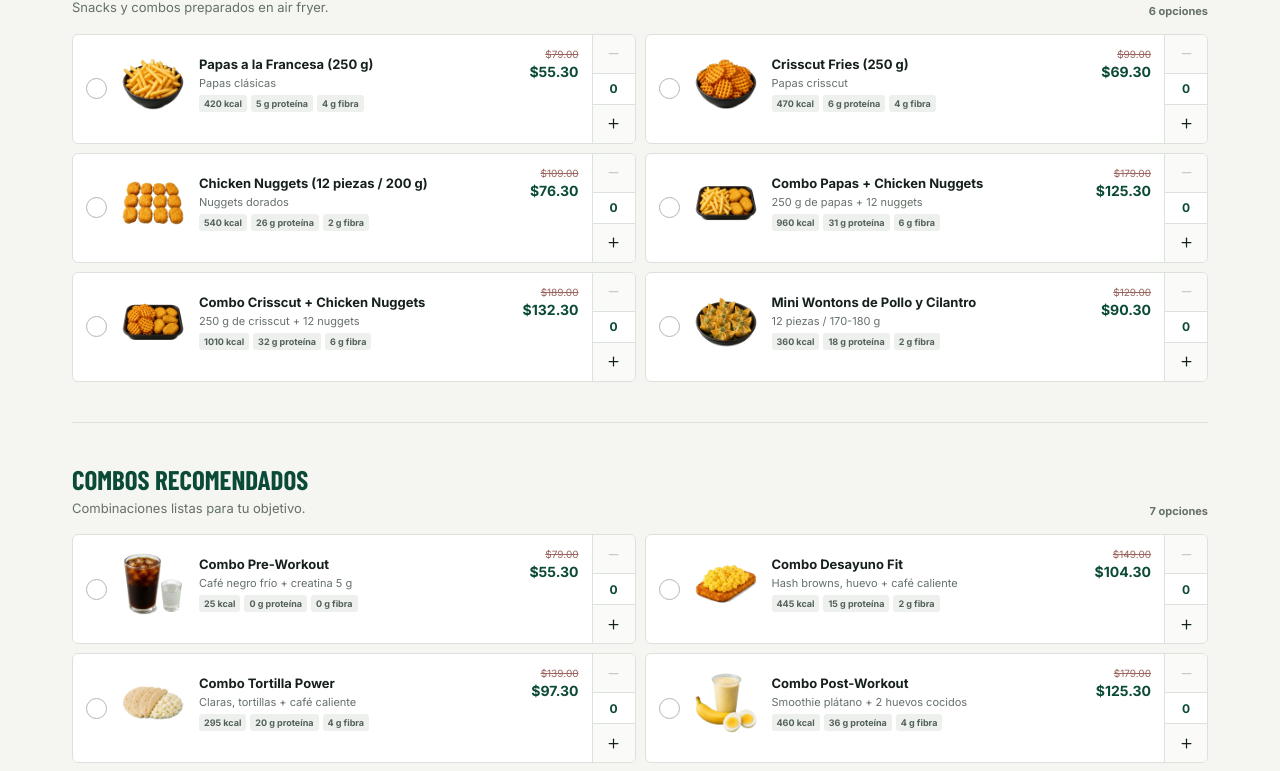
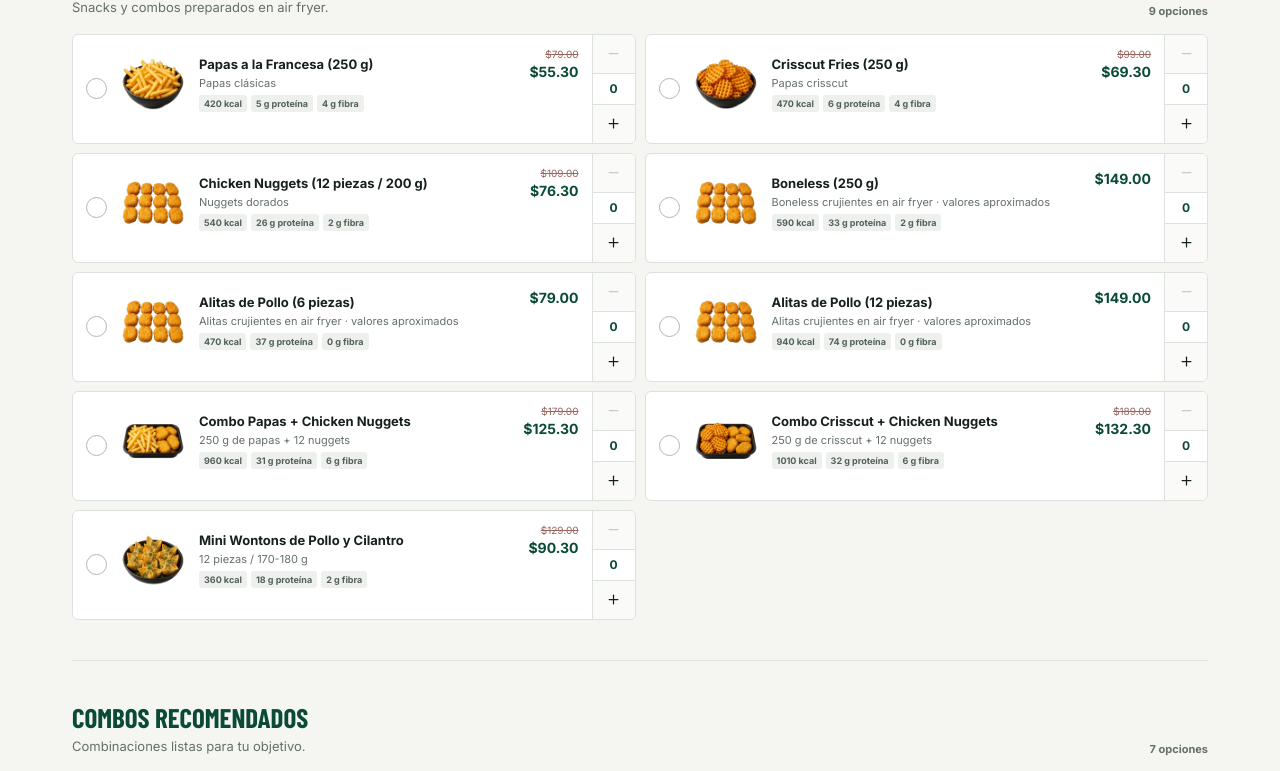
Before and after one commit to karanwa003/ProteinFitMy, a React (Vite) app: page / in a window 1280 px wide. Shown: the part 2143-2914 px from the top of the page. Built offline with nearby package versions, Linux system fonts and the light colour scheme; a web font is replaced by a local one.

Commit message:
Add air fryer chicken menu items

```diff
--- a/src/App.jsx
+++ b/src/App.jsx
@@ -39,6 +39,9 @@ const sections = [
     p('Papas a la Francesa (250 g)|Papas clásicas|420|5|4|79|55.3'),
     p('Crisscut Fries (250 g)|Papas crisscut|470|6|4|99|69.3'),
     p('Chicken Nuggets (12 piezas / 200 g)|Nuggets dorados|540|26|2|109|76.3'),
+    p('Boneless (250 g)|Boneless crujientes en air fryer · valores aproximados|590|33|2|149|149'),
+    p('Alitas de Pollo (6 piezas)|Alitas crujientes en air fryer · valores aproximados|470|37|0|79|79'),
+    p('Alitas de Pollo (12 piezas)|Alitas crujientes en air fryer · valores aproximados|940|74|0|149|149'),
     p('Combo Papas + Chicken Nuggets|250 g de papas + 12 nuggets|960|31|6|179|125.3'),
     p('Combo Crisscut + Chicken Nuggets|250 g de crisscut + 12 nuggets|1010|32|6|189|132.3'),
     p('Mini Wontons de Pollo y Cilantro|12 piezas / 170-180 g|360|18|2|129|90.3'),
@@ -83,13 +86,17 @@ const extras = [
 const imageMap = {
   'Smoothie de Plátano Protein':'smoothie-banana','Smoothie de Mango Protein':'smoothie-mango','Smoothie de Fresa Protein':'smoothie-fresa','Smoothie de Arándano Protein':'smoothie-arandano','Smoothie de Frutos Rojos Protein':'smoothie-frutos-rojos','Smoothie Berry Mango Protein':'smoothie-berry-mango','Smoothie Berry Happy Protein':'smoothie-berry-happy','Smoothie Matcha Love Protein':'smoothie-matcha-love','Smoothie Cacao Protein':'smoothie-cacao',
   'Hash Browns (2 piezas)':'hash-browns','Hash Browns + Huevo Entero Revuelto':'hash-egg','Hash Browns + Claras Revueltas':'hash-whites','2 Huevos Cocidos':'boiled-eggs','Revuelto de Huevo Entero':'scrambled-egg','Revuelto de Claras':'scrambled-whites','Huevo Entero + 5 Tortillas':'egg-tortillas','Claras + 5 Tortillas':'whites-tortillas',
-  'Papas a la Francesa (250 g)':'fries','Crisscut Fries (250 g)':'crisscut','Chicken Nuggets (12 piezas / 200 g)':'nuggets','Combo Papas + Chicken Nuggets':'combo-fries-nuggets','Combo Crisscut + Chicken Nuggets':'combo-crisscut-nuggets','Mini Wontons de Pollo y Cilantro':'wontons',
+  'Papas a la Francesa (250 g)':'fries','Crisscut Fries (250 g)':'crisscut','Chicken Nuggets (12 piezas / 200 g)':'nuggets','Boneless (250 g)':'nuggets','Alitas de Pollo (6 piezas)':'nuggets','Alitas de Pollo (12 piezas)':'nuggets','Combo Papas + Chicken Nuggets':'combo-fries-nuggets','Combo Crisscut + Chicken Nuggets':'combo-crisscut-nuggets','Mini Wontons de Pollo y Cilantro':'wontons',
   'Combo Pre-Workout':'coffee-creatine','Combo Desayuno Fit':'hash-egg','Combo Tortilla Power':'whites-tortillas','Combo Post-Workout':'combo-post-workout','Combo Snack Fit':'combo-snack-fit','Combo Recovery Light':'combo-recovery','Combo Energy Break':'energy-red',
   'Café Negro Caliente':'coffee-hot','Café Negro Frío':'coffee-cold','Creatina en Agua (5 g)':'creatine-water','Coca-Cola Sin Azúcar (355 ml)':'energy-red','Pepsi Black (355 ml)':'energy-black','Electrolit (625 ml)':'combo-recovery','Agua (600 ml)':'water','Red Bull (250 ml)':'energy-red','Monster Energy (473 ml)':'energy-black','Yogurt Alpura con Fresa':'yogurt-strawberry','Yogurt Alpura con Manzana':'yogurt-apple','Yogurt Alpura con Durazno':'yogurt-peach','Yakult (65 ml)':'yakult','Agua de Coco Orgánica (330 ml)':'coconut-water','Chobani Protein Shake - Frutos Rojos y Vainilla':'yogurt-strawberry','Chobani Protein Shake - Fresas con Crema':'yogurt-strawberry',
   'Scoop Extra de Proteína':'extras-assortment','Proteína Vegana':'extras-assortment','Avena':'extras-assortment','Crema de Cacahuate':'extras-assortment','Chía':'extras-assortment','Canela':'extras-assortment','Extracto de Vainilla':'extras-assortment','Matcha':'extras-assortment','Creatina (5 g)':'creatine-water','Base Leche de Almendra':'coconut-water','Base Leche de Coco':'coconut-water',
 }
 const productImage = (name) => './assets/products/' + (imageMap[name] || 'extras-assortment') + '.png'
-const money = (value) => value == null ? 'Por confirmar' : '$' + value.toFixed(2)
+const money = (value) => Number.isFinite(value) ? '$' + value.toFixed(2) : 'Por confirmar'
+const priceLabel = (value) => {
+  const formatted = money(value)
+  return formatted === 'Por confirmar' ? formatted : formatted + ' MXN'
+}
 
 function QuantityRow({ item, quantity, onChange }) {
   return <div className={'product-row ' + (quantity ? 'is-selected' : '')}>
```
